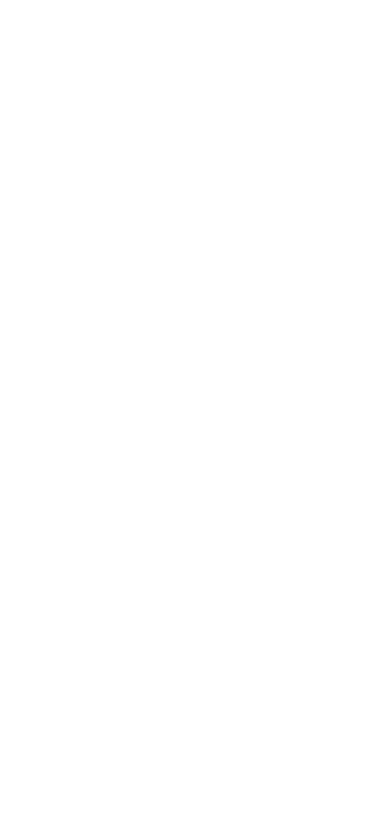
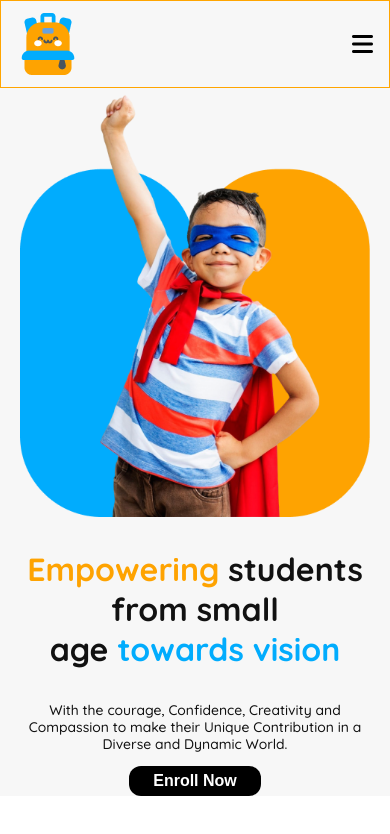
Before and after one commit to atiahrakhi/kids-school-responsive-website, a plain HTML site: page index.html in a window 390 px wide. Drawn offline with Linux system fonts and the light colour scheme.

Commit message:
added navbar and banner with responsive

```diff
--- a/index.html
+++ b/index.html
@@ -9,8 +9,42 @@
     <script src="https://kit.fontawesome.com/954f2d2750.js" crossorigin="anonymous"></script>
 </head>
 
-<body class="quicksand">
-    <header>
+<body class="main quicksand">
+    <header class="bg">
+        <nav class="navbar display-flex">
+            <div class="logo display-flex">
+                <img src="assets/logo.png" alt="">
+                <h3 class="brand">SCHOOL</h3>
+            </div>
+            <div id="hamburger"><i class="fa-solid fa-bars"></i></div>
+
+            <ul class="nav-links display-flex">
+                <li class="nav-item"><a href="" class="nav-link orange">Home</a></li>
+                <li class="nav-item"><a href="" class="nav-link sky-blue">About</a></li>
+                <li class="nav-item"><a href="" class="nav-link paste">Facilities</a></li>
+                <li class="nav-item"><a href="" class="nav-link purple">Admission</a></li>
+            </ul>
+
+            <button class="nav-button">Contact</button>
+
+
+
+        </nav>
+        <div class="banner display-flex">
+            <div class="banner-content">
+                <h3 class="banner-title"><span class="orange">Empowering</span> <span class="black">students from
+                        small <br>age</span> <span class="sky-blue">towards vision</span></h3>
+                <p class="banner-description black">With the courage, Confidence, Creativity and Compassion to make
+                    their
+                    Unique
+                    Contribution in a
+                    Diverse and Dynamic World.</p>
+                <button class="btn-primary">Enroll Now</button>
+            </div>
+            <img class="banner-image" src="assets/hero-kids.png" alt="">
+
+
+        </div>
 
     </header>
     <main>
--- a/styles/styles.css
+++ b/styles/styles.css
@@ -14,3 +14,176 @@
     font-weight:400;
     font-style: normal;
   }
+  /* shared styles */
+  .main{
+    max-width: 1440px;
+    margin: 0 auto;
+  }
+  .display-flex{
+    display: flex;
+  }
+  .display-grid{
+    display: grid;
+  }
+.orange{
+    color: #FEA301;
+}
+.sky-blue{
+    color: #01ACFD;
+}
+.paste{
+    color: #05D4DF;
+}
+.purple{
+    color: #5D58EF;
+}
+.black{
+    color: #111111;
+}
+.light-green{
+    color: #95B226;
+}
+.bg{
+   background-color: #F7F7F7;
+
+}
+.btn-primary{
+  background-color: black;
+  color: white;
+  padding: 10px 47px;
+  border: none;
+  border-radius: 12px;
+  font-weight: 700;
+  font-size: 1.25rem;
+
+}
+
+
+
+
+  /* header styles */
+
+
+
+  /* navbar styles */
+  .navbar{
+    justify-content: space-between;
+    align-items: center;
+    }
+
+  .navbar, .banner{
+    max-width: 1160px;
+    margin: 0 auto;
+  }
+  .logo{
+    align-items: center;
+
+  }
+  .brand{
+    font-weight: 700;
+    font-size: 2rem;
+  }
+  #hamburger{
+    display: none;
+    font-size: 24px;
+
+    }
+
+  .nav-button{
+    font-weight: 600;
+    font-size: 1.25rem;
+    padding: 10px 60px;
+    border: none;
+    border-radius: 12px;
+    background-color: orange;
+    color: white;
+
+  }
+  .nav-item{
+
+    list-style: none;
+    margin-right: 32px;
+  }
+  .nav-link{
+    text-decoration: none;
+    font-weight: 500;
+    font-size: 1.25rem;
+
+
+
+
+  }
+  /* banner style */
+  .banner{
+    justify-content: center;
+    align-items: center;
+    max-width: 1160px;
+    margin: 0 auto;
+    gap: 50px;
+  }
+  .banner-content{
+    max-width: 640px;
+    gap: 50px;
+
+  }
+  .banner-title{
+    font-weight: 700;
+    font-size: 3.5rem;
+  }
+  .banner-description{
+    font-size: 1.25rem;
+  }
+  .banner-image{
+    width: 100%;
+  }
+
+
+
+
+
+
+
+
+
+  /* responsive media query */
+  /* small device */
+  @media screen and (max-width: 576px) {
+   .banner{
+    flex-direction: column-reverse;
+    margin: 20px;
+    margin-top: 0;
+    gap: 0;
+
+    }
+    .banner-content{
+      text-align: center;
+     /* margin: 20px; */
+
+    }
+    .banner-title{
+      font-size: 2rem;
+    }
+    .banner-description{
+      font-weight: 500;
+      font-size: .87rem;
+    }
+    .btn-primary{
+      font-size: 1rem;
+      padding: 6px 24px;
+    }
+    .nav-links, .brand, .nav-button{
+      display: none;
+    }
+    .logo{
+      flex-direction: column;
+    }
+    .navbar{
+      justify-content: space-between;
+      border: .5px solid orange;
+      padding: 12px 16px;
+
+    }
+    #hamburger{
+      display: block;
+    }
+  }
```
